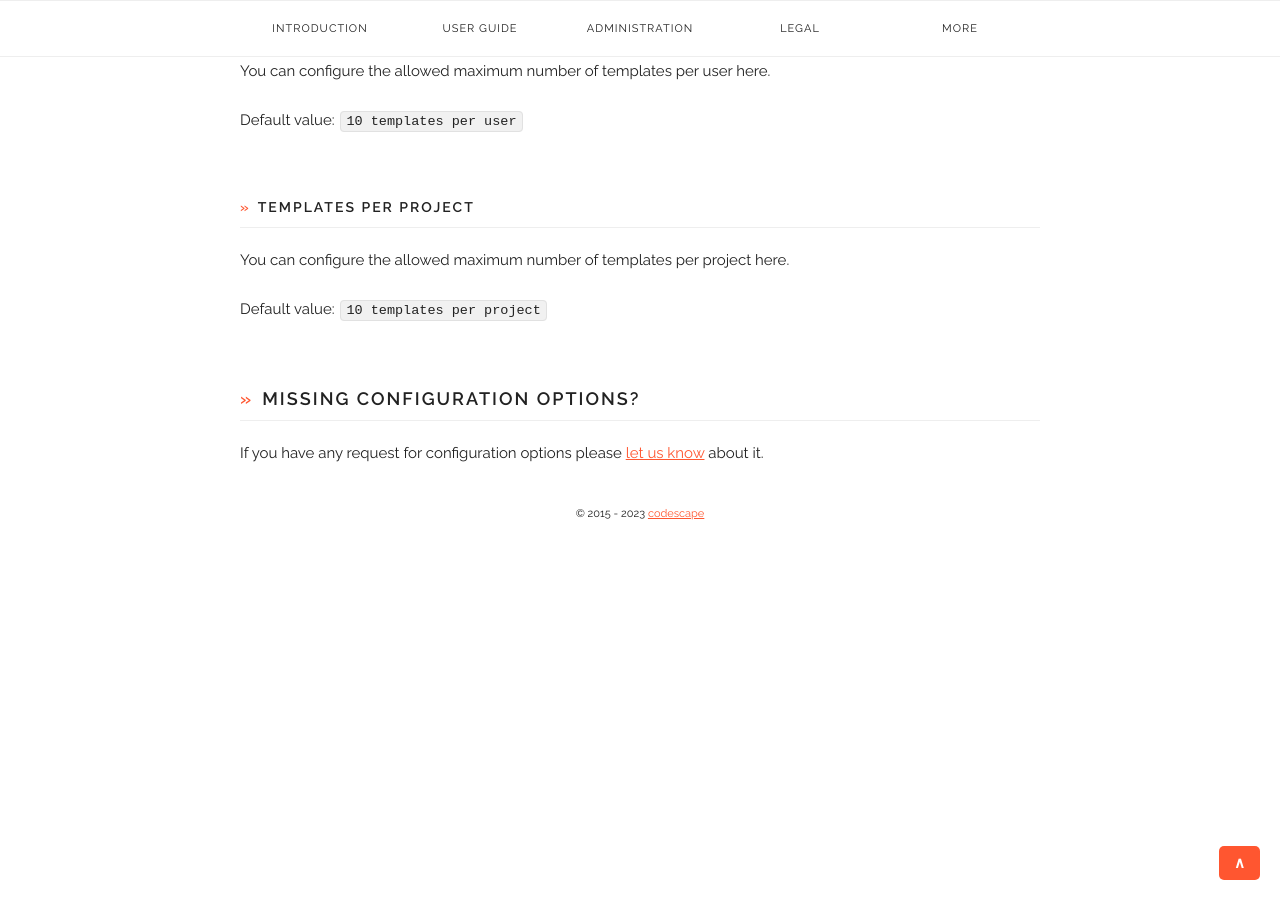
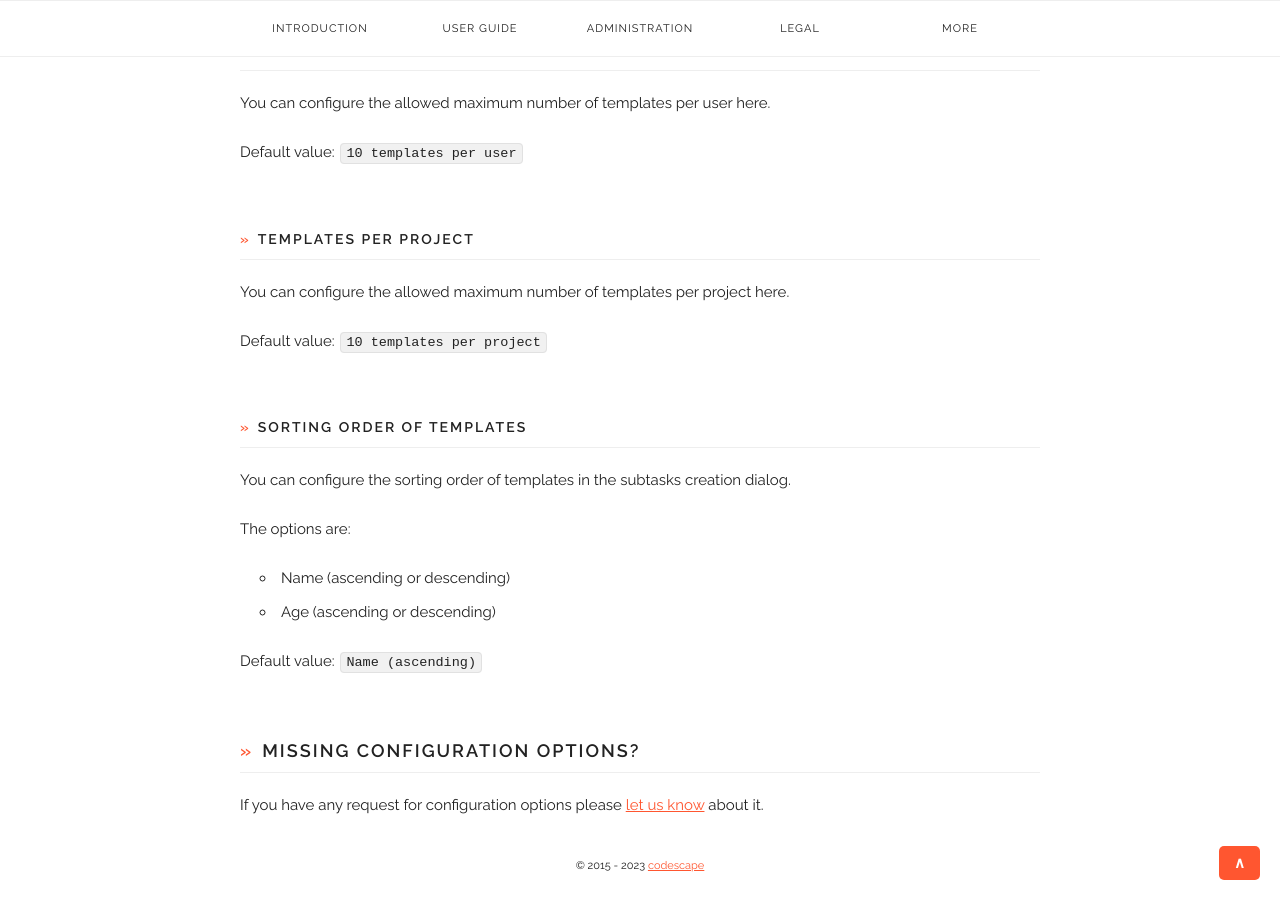
Before and after one commit to codescape/jira-multiple-subtasks, a Jekyll site: the page built from docs/configuration.md, in a window 1280 px wide and 900 px high, scrolled down 1747 px. Built offline with Jekyll 4.4.1, drawn with Linux system fonts in a browser that asks for light colours; nearby versions of some CDN libraries; some of the changed text lies outside the part shown.

Commit message:
docs: include configuration for sorting order

```diff
--- a/docs/configuration.md
+++ b/docs/configuration.md
@@ -41,6 +41,17 @@ You can configure the allowed maximum number of templates per project here.
 
 Default value: `10 templates per project`
 
+#### Sorting order of templates
+
+You can configure the sorting order of templates in the subtasks creation dialog.
+
+The options are:
+
+* Name (ascending or descending)
+* Age (ascending or descending)
+
+Default value: `Name (ascending)`
+
 ### Missing configuration options?
 
 If you have any request for configuration options please [let us know](/support) about it.
```
Also changed, not shown: docs/changelog.md.
